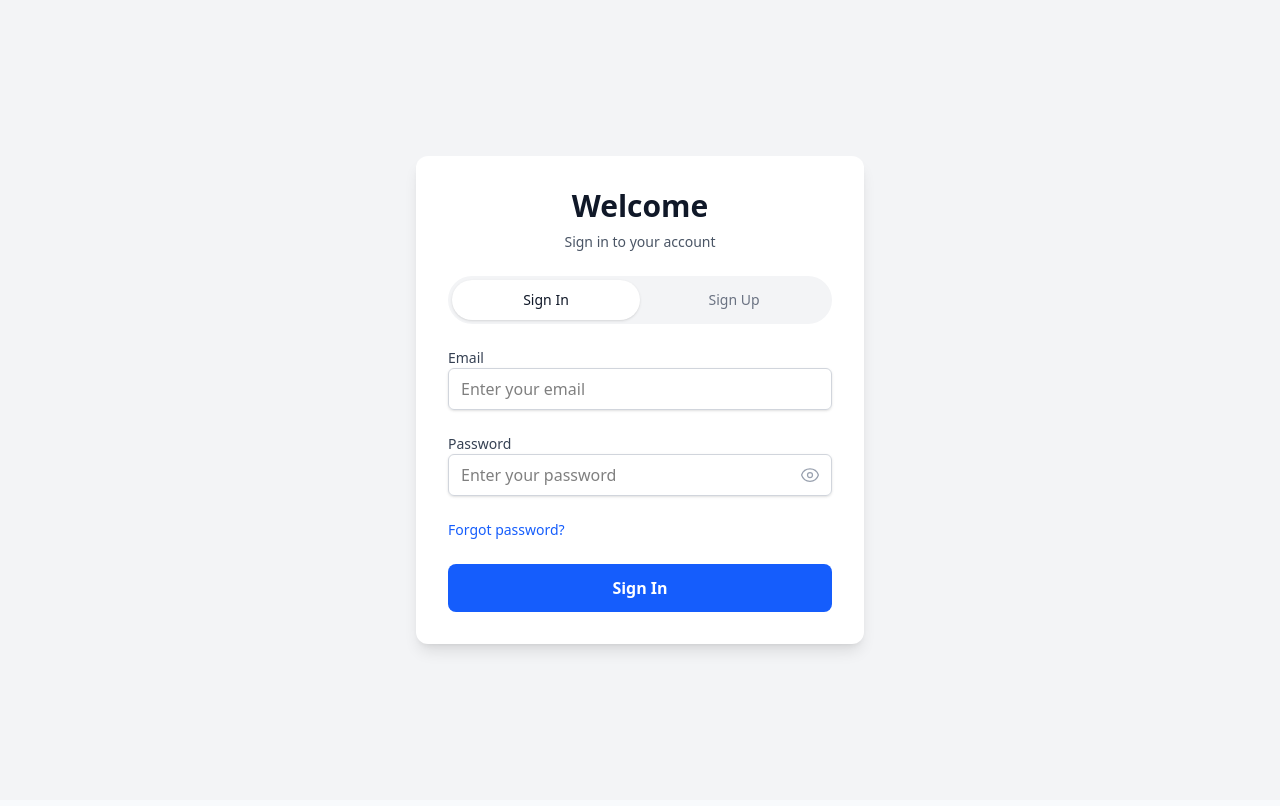
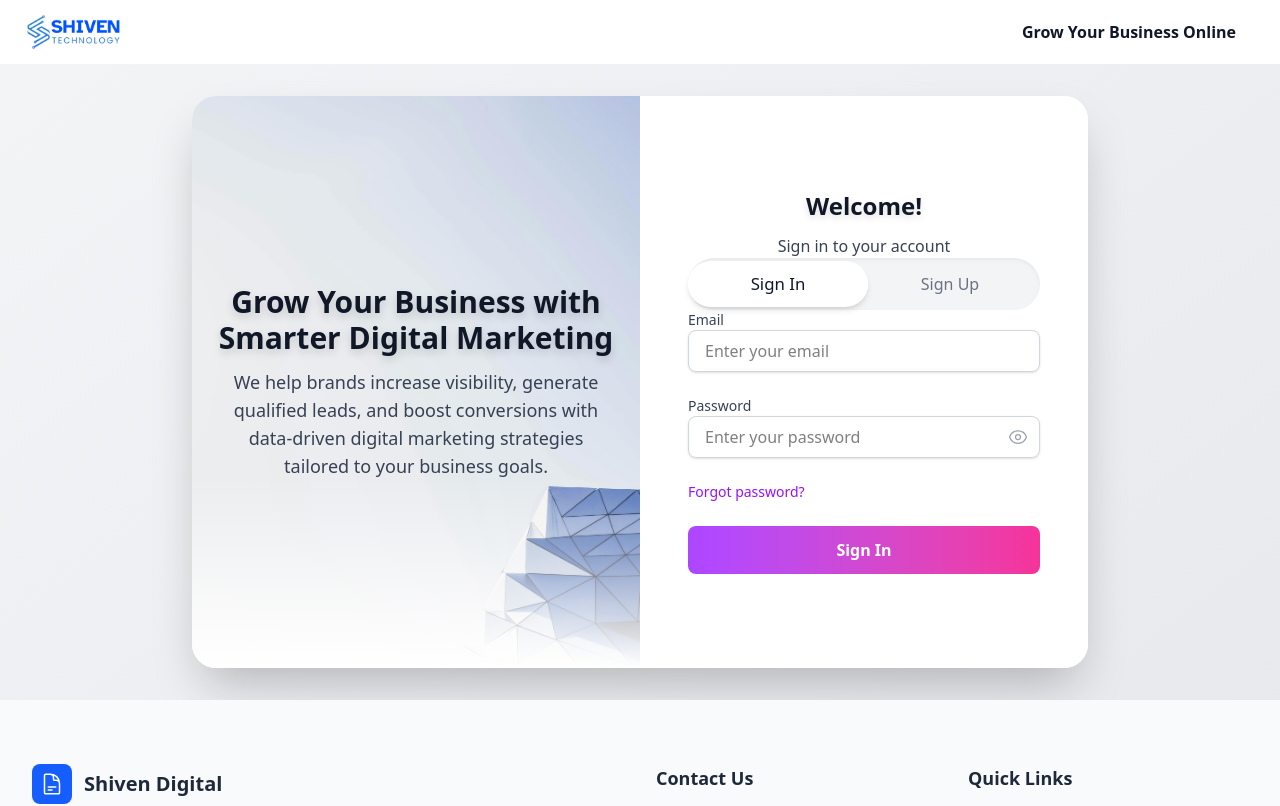
Before and after one commit to pearlorganisation/Shiven_digital_frontend, a React (Vite) app: page /login in a window 1280 px wide. Shown: the top 806 px of the page. Built offline with nearby package versions, Linux system fonts and the light colour scheme.

Commit message:
fix login signup and add header

```diff
--- a/src/pages/Auth/Login.tsx
+++ b/src/pages/Auth/Login.tsx
@@ -1,7 +1,5 @@
 import React, { useCallback, useEffect, useState } from "react";
-
 import Footer from "@/component/Layout/Footer/Footer";
-
 import { EyeIcon, EyeSlashIcon } from "@/assets/Icons/index";
 import { useMutation } from "@tanstack/react-query";
 import authService from "@/services/authService";
@@ -10,6 +8,7 @@ import type { UserApiResponseType } from "@/schemas/user/userSchema";
 import { setUser } from "@/store/slice/authSlice";
 import { useAppDispatch, useAppSelector } from "@/store/store";
 import { useNavigate } from "react-router-dom";
+import Header from "../Header/Header";
 
 const Login = () => {
   const dispatch = useAppDispatch();
@@ -28,6 +27,7 @@ const Login = () => {
       return authService.login(newEntryData);
     },
     onSuccess: (res: UserApiResponseType) => {
+      console.log(res);
       successToast("Login successful");
       dispatch(setUser(res.data.user));
       navigate("/", { replace: true });
@@ -47,7 +47,6 @@ const Login = () => {
   const handleFormSubmit = useCallback(
     (e: React.FormEvent) => {
       e.preventDefault();
-      // alert(`Submitting ${formState} form...`);
       if (formState === "signIn") {
         const email = (e.target as any).email.value;
         const password = (e.target as any).password.value;
@@ -61,9 +60,8 @@ const Login = () => {
     if (formState === "forgotPassword") {
       return (
         <>
-          {/* Forgot Password Form */}
           <div className="text-center">
-            <h1 className="text-3xl font-bold text-gray-900">Reset Password</h1>
+            <h1 className="text-3xl font-bold text-gray-800">Reset Password</h1>
             <p className="mt-2 text-sm text-gray-600">
               Enter your email to receive a reset link
             </p>
@@ -82,12 +80,12 @@ const Login = () => {
                 type="email"
                 required
                 placeholder="Enter your email"
-                className="w-full px-3 py-2 border border-gray-300 rounded-md shadow-sm focus:ring-blue-500 focus:border-blue-500"
+                className="w-full px-4 py-2 border border-gray-300 rounded-lg shadow-sm focus:ring-purple-500 focus:border-purple-500 transition duration-300"
               />
             </div>
             <button
               type="submit"
-              className="w-full px-4 py-3 font-semibold text-white bg-blue-600 rounded-lg hover:bg-blue-700"
+              className="w-full px-4 py-3 font-semibold text-white bg-gradient-to-r from-purple-500 to-pink-500 rounded-lg hover:from-purple-600 hover:to-pink-600 transition duration-300 transform hover:scale-105"
             >
               Send Reset Link
             </button>
@@ -95,7 +93,7 @@ const Login = () => {
               <button
                 type="button"
                 onClick={() => setFormState("signIn")}
-                className="text-sm text-blue-600 hover:underline"
+                className="text-sm text-purple-600 hover:underline transition duration-300"
               >
                 Back to Sign In
               </button>
@@ -107,41 +105,40 @@ const Login = () => {
 
     return (
       <>
-        {/* Header */}
         <div className="text-center">
-          <h1 className="text-3xl font-bold text-gray-900">Welcome</h1>
-          <p className="mt-2 text-sm text-gray-600">
+          <h1 className="text-2xl font-extrabold text-gray-900 drop-shadow-md">
+            Welcome!
+          </h1>
+          <p className="mt-3 text-md text-gray-700">
             {formState === "signIn"
               ? "Sign in to your account"
               : "Create a new account"}
           </p>
         </div>
 
-        {/* Toggle */}
-        <div className="flex p-1 bg-gray-100 rounded-full">
+        <div className="flex p-1 bg-gray-100 rounded-full shadow-inner">
           <button
             onClick={() => setFormState("signIn")}
-            className={`w-1/2 py-2.5 text-sm font-medium rounded-full transition-all duration-300 ${
+            className={`flex-1 py-2.5 text-md font-medium rounded-full transition-all duration-300 transform ${
               formState === "signIn"
-                ? "bg-white shadow text-gray-900"
-                : "text-gray-500 hover:text-gray-700"
+                ? "bg-white shadow-md text-gray-900 scale-105"
+                : "text-gray-500 hover:text-gray-700 hover:bg-gray-50"
             }`}
           >
             Sign In
           </button>
           <button
             onClick={() => setFormState("signUp")}
-            className={`w-1/2 py-2.5 text-sm font-medium rounded-full transition-all duration-300 ${
+            className={`flex-1 py-2.5 text-md font-medium rounded-full transition-all duration-300 transform ${
               formState === "signUp"
-                ? "bg-white shadow text-gray-900"
-                : "text-gray-500 hover:text-gray-700"
+                ? "bg-white shadow-md text-gray-900 scale-105"
+                : "text-gray-500 hover:text-gray-700 hover:bg-gray-50"
             }`}
           >
             Sign Up
           </button>
         </div>
 
-        {/* Form */}
         <form className="space-y-6" onSubmit={handleFormSubmit}>
           {formState === "signUp" && (
             <div>
@@ -157,7 +154,7 @@ const Login = () => {
                 type="text"
                 required
                 placeholder="Enter your full name"
-                className="w-full px-3 py-2 border border-gray-300 rounded-md shadow-sm focus:ring-blue-500 focus:border-blue-500"
+                className="w-full px-4 py-2 border border-gray-300 rounded-lg shadow-sm focus:ring-purple-500 focus:border-purple-500 transition duration-300"
               />
             </div>
           )}
@@ -174,7 +171,7 @@ const Login = () => {
               type="email"
               required
               placeholder="Enter your email"
-              className="w-full px-3 py-2 border border-gray-300 rounded-md shadow-sm focus:ring-blue-500 focus:border-blue-500"
+              className="w-full px-4 py-2 border border-gray-300 rounded-lg shadow-sm focus:ring-purple-500 focus:border-purple-500 transition duration-300"
             />
           </div>
           <div>
@@ -191,12 +188,12 @@ const Login = () => {
                 type={showPassword ? "text" : "password"}
                 required
                 placeholder="Enter your password"
-                className="w-full px-3 py-2 border border-gray-300 rounded-md shadow-sm focus:ring-blue-500 focus:border-blue-500"
+                className="w-full px-4 py-2 border border-gray-300 rounded-lg shadow-sm focus:ring-purple-500 focus:border-purple-500 transition duration-300 pr-10"
               />
               <button
                 type="button"
                 onClick={() => setShowPassword(!showPassword)}
-                className="absolute inset-y-0 right-0 flex items-center px-3 text-gray-400 hover:text-gray-600"
+                className="absolute inset-y-0 right-0 flex items-center px-3 text-gray-400 hover:text-gray-600 transition duration-300"
               >
                 {showPassword ? (
                   <EyeSlashIcon className="w-5 h-5" />
@@ -220,7 +217,7 @@ const Login = () => {
                 type="password"
                 required
                 placeholder="Confirm your password"
-                className="w-full px-3 py-2 border border-gray-300 rounded-md shadow-sm focus:ring-blue-500 focus:border-blue-500"
+                className="w-full px-4 py-2 border border-gray-300 rounded-lg shadow-sm focus:ring-purple-500 focus:border-purple-500 transition duration-300"
               />
             </div>
           )}
@@ -229,7 +226,7 @@ const Login = () => {
               <button
                 type="button"
                 onClick={() => setFormState("forgotPassword")}
-                className="text-sm text-blue-600 hover:underline"
+                className="text-sm text-purple-600 hover:underline transition duration-300"
               >
                 Forgot password?
               </button>
@@ -238,11 +235,11 @@ const Login = () => {
           <button
             type="submit"
             disabled={loginMutation.isPending}
-            className="w-full cursor-pointer px-4 py-3 font-semibold text-white bg-blue-600 rounded-lg hover:bg-blue-700"
+            className="w-full cursor-pointer px-4 py-3 font-semibold text-white bg-gradient-to-r from-purple-500 to-pink-500 rounded-lg hover:from-purple-600 hover:to-pink-600 transition duration-300 transform hover:scale-105 disabled:opacity-50 disabled:cursor-not-allowed"
           >
             {formState === "signIn"
               ? loginMutation.isPending
-                ? "Signing In.."
+                ? "Signing In..."
                 : "Sign In"
               : "Sign Up"}
           </button>
@@ -253,27 +250,61 @@ const Login = () => {
 
   if (loading || user) {
     return (
-      <div
-        className="flex items-center justify-center min-h-screen bg-gray-100
-    "
-      >
-        <div className="text-center">
-          <h1 className="text-3xl font-bold text-gray-900">Loading...</h1>
+      <div className="flex items-center justify-center min-h-screen bg-gradient-to-br from-gray-100 to-gray-200 animate-pulse-bg">
+        <div className="text-center p-8 bg-white rounded-xl shadow-2xl">
+          <h1 className="text-4xl font-extrabold text-gray-900 drop-shadow-md">
+            Loading...
+          </h1>
         </div>
       </div>
     );
   }
 
-  return (
-    <>
-      <div className="flex items-center justify-center min-h-screen bg-gray-100">
-        <div className="w-full max-w-md p-8 space-y-6 bg-white rounded-xl shadow-lg">
-          {renderFormContent()}
+ return (
+  <>
+  <Header/>
+  <div className="flex flex-col min-h-screen bg-gradient-to-br from-gray-100 to-gray-200">
+    {/* Centered login card */}
+    <div className="flex flex-1 items-center justify-center m-8">
+      <div className="flex w-full max-w-4xl h-[572px] bg-white rounded-3xl shadow-2xl overflow-hidden animate-fade-in-up">
+        {/* Left Side - Image with Text Overlay */}
+        <div className="hidden md:flex flex-1 relative overflow-hidden">
+          <img
+            src="/test6.jpg"
+            alt="Login Illustration"
+            className="w-full h-full object-cover"
+          />
+
+          {/* Gradient overlay */}
+          <div className="absolute bottom-0 left-0 right-0 h-1/3 bg-gradient-to-t from-white via-white/50 to-transparent"></div>
+
+          {/* Text overlay */}
+          <div className="absolute inset-0 flex flex-col items-center justify-center text-center px-6">
+            <h2 className="text-3xl font-bold text-gray-900 drop-shadow-lg">
+             <span>Grow Your Business with Smarter Digital Marketing </span>
+            </h2>
+            <p className="text-lg text-gray-700 mt-3 max-w-md">
+             We help brands increase visibility, generate qualified leads, and boost conversions with data-driven digital marketing strategies tailored to your business goals.
+            </p>
+          </div>
+        </div>
+
+        {/* Right Side - Form */}
+        <div className="w-full md:w-1/2 p-8 md:p-12 space-y-8 flex flex-col justify-center relative z-10 bg-white">
+          <div className="absolute inset-0 z-0 opacity-10">
+            {/* SVG Background */}
+          </div>
+          <div className="relative z-10">{renderFormContent()}</div>
         </div>
       </div>
-      <Footer />
-    </>
-  );
+    </div>
+
+    {/* Footer always at bottom */}
+    <Footer />
+  </div>
+  </>
+);
+
 };
 
 export default Login;
--- /dev/null
+++ b/src/pages/Header/Header.tsx
@@ -0,0 +1,28 @@
+
+
+function Header() {
+  return (
+   <header className="w-full bg-white shadow-sm">
+  <div className="max-w-7xl mx-auto flex items-center justify-between py-3 px-6">
+    {/* Logo */}
+    <div className="flex items-center space-x-2">
+      <img
+        src="/ShivenLogo.png"
+        alt="Shiven Technology Logo"
+        className="h-10 w-auto"
+      />
+      {/* Optional: add text next to logo if needed */}
+      {/* <span className="text-xl font-bold text-blue-600">SHIVEN <span className="font-normal text-gray-600">Technology</span></span> */}
+    </div>
+
+    {/* Right Side - Login Button */}
+    <p className="px-5 py-2 font-bold  text-gray-900 rounded-md hover:text-blue-700 transition">
+      Grow Your Business Online
+    </p>
+  </div>
+</header>
+
+  )
+}
+
+export default Header
```
Also changed, not shown: public/ShivenLogo.png (added), public/test6.jpg (added).
